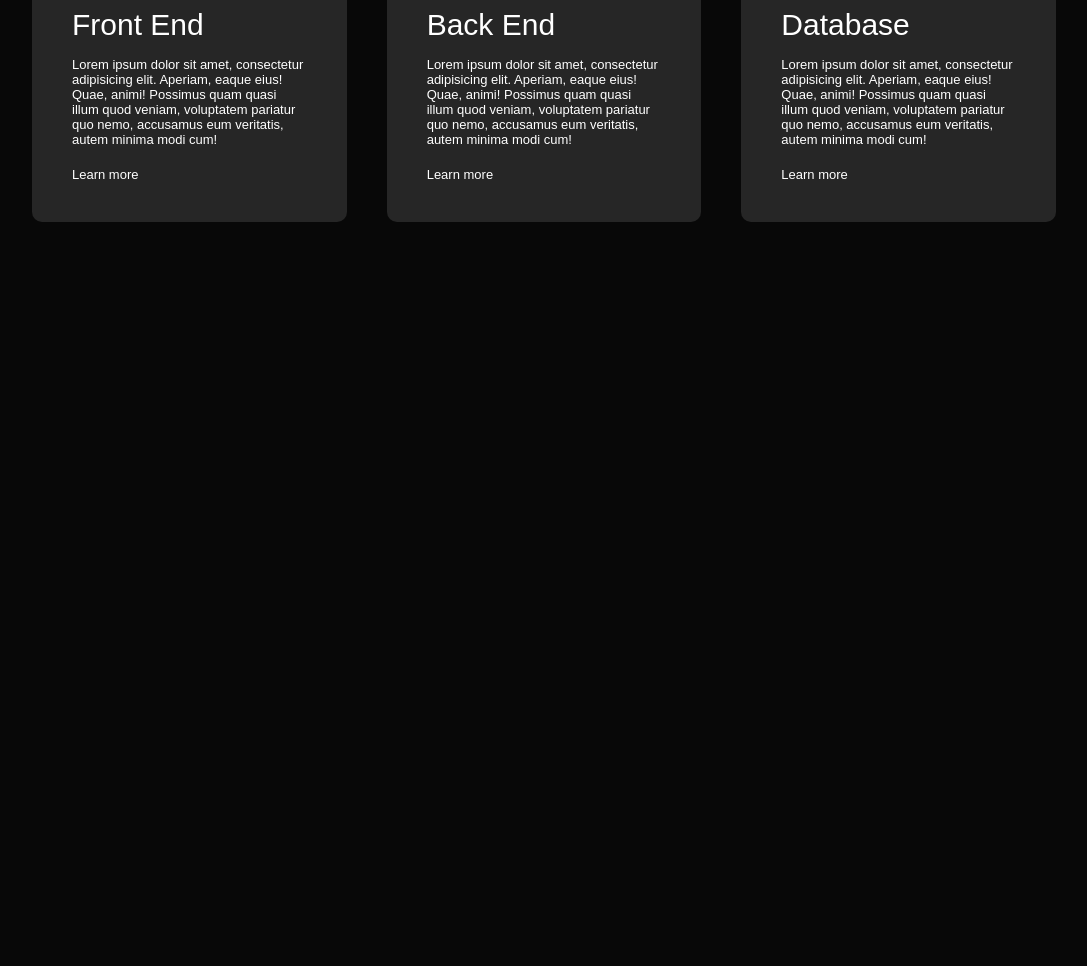
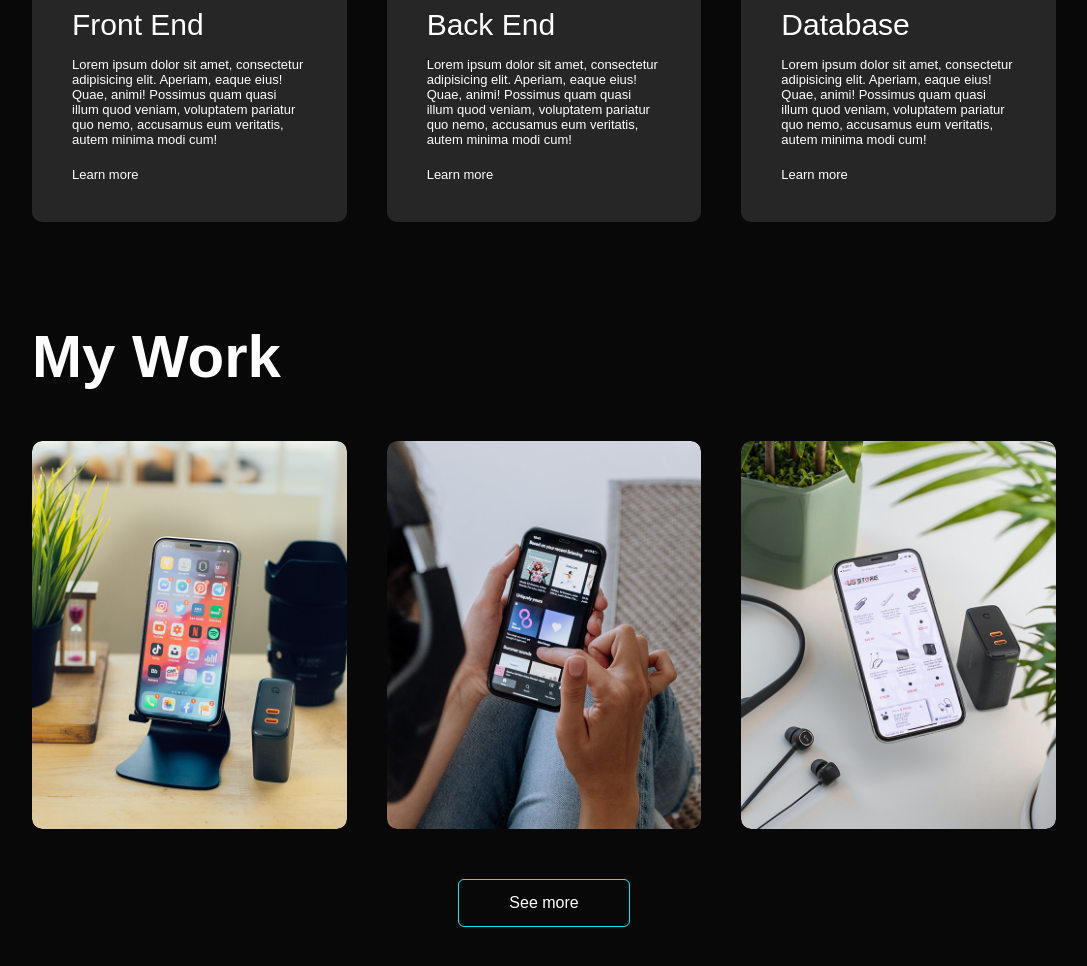
Before and after one commit to jyoon95/personal-portfolio, a plain HTML site: page index.html in a window 1280 px wide. Shown: the part 1715-2681 px from the top of the page, without its empty margins (96-1183 px from the left). Before the commit the page ends 1977 px from the top, so only its background shows below. Drawn offline with Linux system fonts and the light colour scheme.

Commit message:
added portfolio section

```diff
--- a/index.html
+++ b/index.html
@@ -107,7 +107,44 @@
             </div>
         </div>
     </div>
-
+    <div id="portfolio">
+        <div class="container">
+            <h1 class="sub-title">My Work</h1>
+            <div class="work-list">
+                <div class="work">
+                    <img src="images/work-1.png" alt="phone-background">
+                    <div class="layer">
+                        <h3>Inkwell</h3>
+                        <p>Lorem ipsum, dolor sit amet consectetur adipisicing elit. Reiciendis deleniti sapiente natus
+                            est, id a soluta? Et quia qui eum voluptatum at sed eos vero enim, labore ducimus hic
+                            consectetur!</p>
+                        <a href="#"><i class="fa-solid fa-arrow-up-right-from-square"></i> </a>
+                    </div>
+                </div>
+                <div class="work">
+                    <img src="images/work-2.png" alt="phone-background">
+                    <div class="layer">
+                        <h3>Inkwell</h3>
+                        <p>Lorem ipsum, dolor sit amet consectetur adipisicing elit. Reiciendis deleniti sapiente natus
+                            est, id a soluta? Et quia qui eum voluptatum at sed eos vero enim, labore ducimus hic
+                            consectetur!</p>
+                        <a href="#"><i class="fa-solid fa-arrow-up-right-from-square"></i> </a>
+                    </div>
+                </div>
+                <div class="work">
+                    <img src="images/work-3.png" alt="phone-background">
+                    <div class="layer">
+                        <h3>Inkwell</h3>
+                        <p>Lorem ipsum, dolor sit amet consectetur adipisicing elit. Reiciendis deleniti sapiente natus
+                            est, id a soluta? Et quia qui eum voluptatum at sed eos vero enim, labore ducimus hic
+                            consectetur!</p>
+                        <a href="#"><i class="fa-solid fa-arrow-up-right-from-square"></i> </a>
+                    </div>
+                </div>
+            </div>
+            <a href="#" class="btn">See more</a>
+        </div>
+    </div>
     <script src='script.js'></script>
 
 </body>
--- a/style.css
+++ b/style.css
@@ -198,3 +198,88 @@ nav ul li a:hover::after {
     background: #00eeff9c;
     transform: translateY(-10px);
 }
+
+#portfolio {
+    padding: 50px 0;
+}
+
+.work-list {
+    display: grid;
+    grid-template-columns: repeat(auto-fit, minmax(250px, 1fr));
+    grid-gap: 40px;
+    margin-top: 50px;
+}
+
+.work {
+    border-radius: 10px;
+    position: relative;
+    overflow: hidden;
+}
+
+.work img {
+    width: 100%;
+    border-radius: 10px;
+    display: block;
+    transition: transform 0.5;
+}
+
+.layer {
+    width: 100%;
+    height: 0%;
+    background: linear-gradient(rgba(0, 0, 0, 0.6), #00eeff);
+    border-radius: 10px;
+    position: absolute;
+    left: 0;
+    bottom: 0;
+    overflow: hidden;
+    display: flex;
+    align-items: center;
+    justify-content: center;
+    flex-direction: column;
+    padding: 0 40px;
+    text-align: center;
+    font-size: 14px;
+    transition: height 0.5s;
+}
+
+.layer h3 {
+    font-weight: 500;
+    margin-bottom: 20px;
+}
+
+.layer a {
+    margin-top: 20px;
+    color: #00eeff;
+    text-decoration: none;
+    font-size: 18px;
+    line-height: 60px;
+    background: #fff;
+    width: 60px;
+    height: 60px;
+    border-radius: 50%;
+    text-align: center;
+}
+
+.work:hover img {
+    transform: scale(1.1);
+}
+
+.work:hover .layer {
+    height: 100%;
+}
+
+.btn {
+    display: block;
+    margin: 50px auto;
+    width: fit-content;
+    border: 1px solid #00eeff;
+    padding: 14px 50px;
+    border-radius: 6px;
+    text-decoration: none;
+    color: #fff;
+    transition: background 0.5s;
+}
+
+.btn:hover {
+    background: #00eeff;
+}
```
